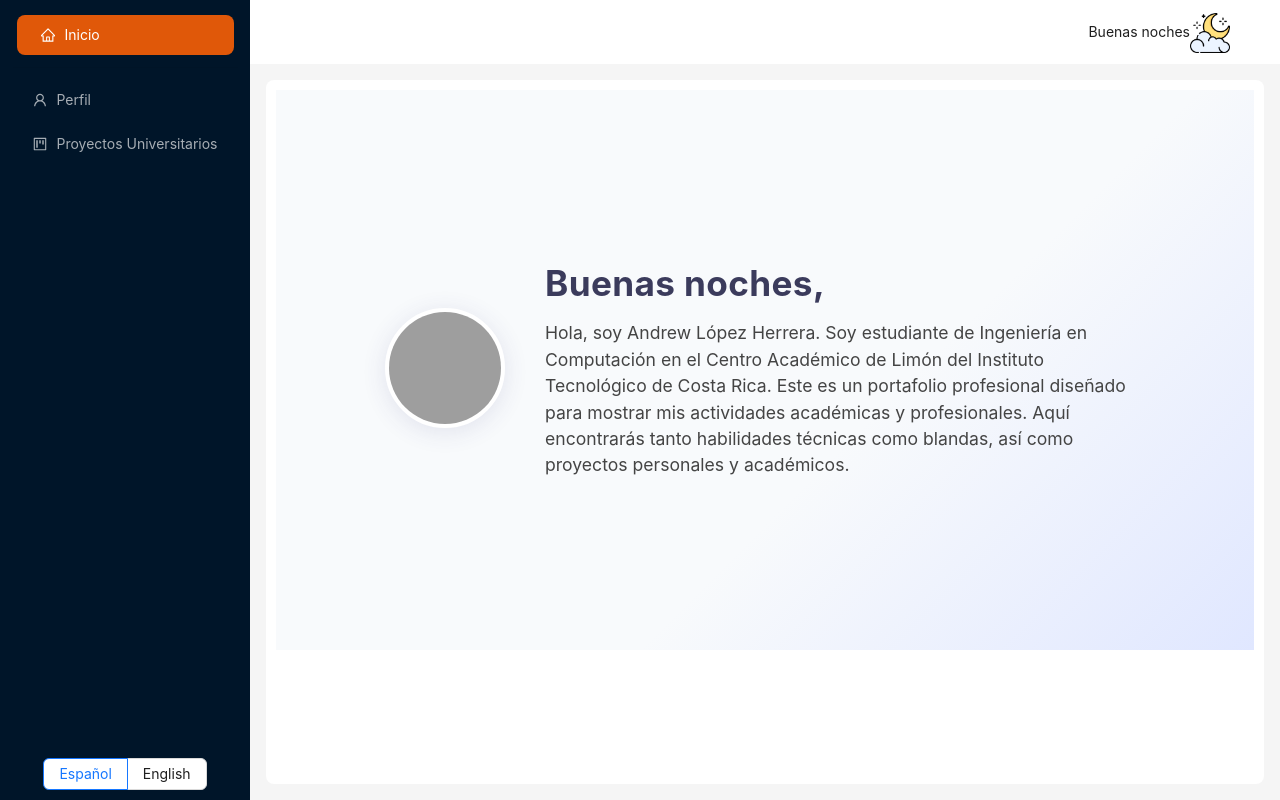
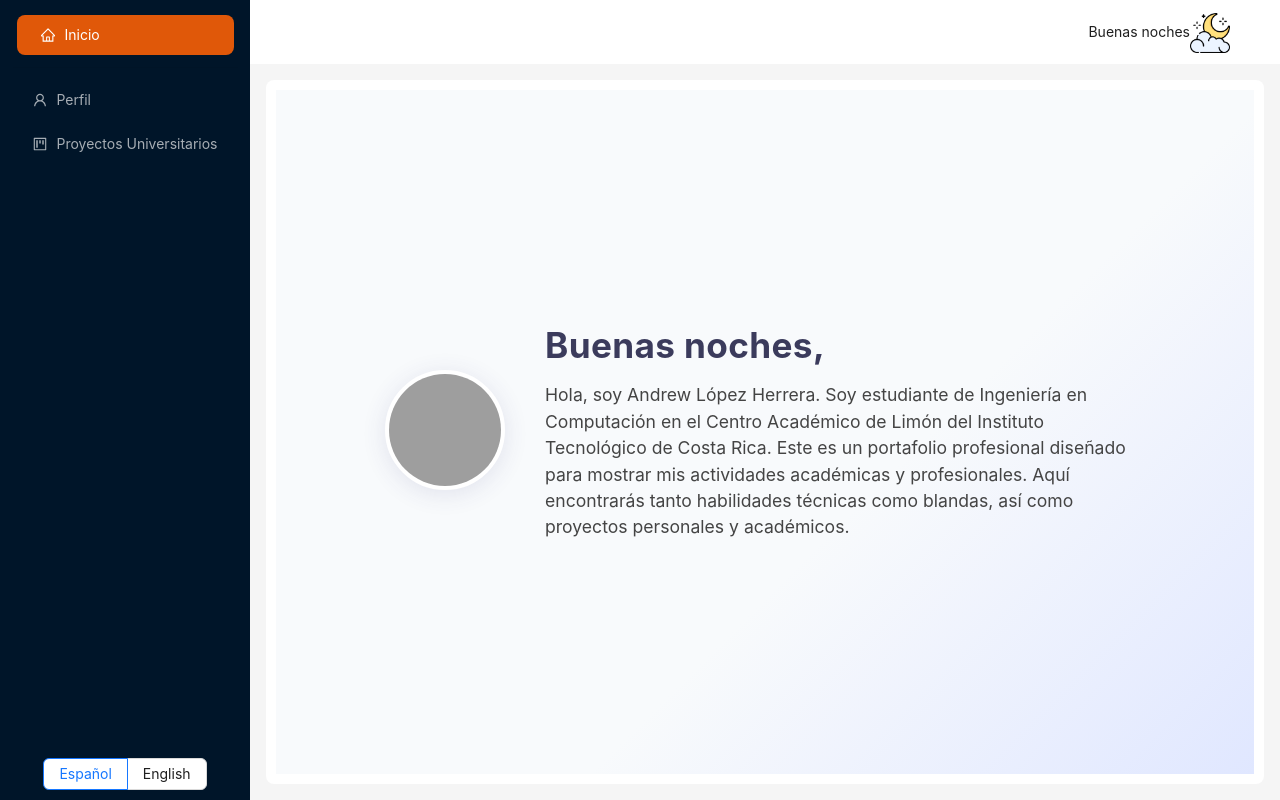
Before and after one commit to AndrewLopezHerrera/AndrewLopezHerreraPerfil, a React (Vite) app in the folder andrewlopezherreraperfil/: page / in a window 1280 px wide. Built offline with nearby package versions, Linux system fonts and the light colour scheme; grey boxes are pictures that could not be loaded; what @react-pdf/renderer would draw is missing.

Commit message:
Corrección errores

```diff
--- a/andrewlopezherreraperfil/src/home/HomeContent.css
+++ b/andrewlopezherreraperfil/src/home/HomeContent.css
@@ -7,6 +7,8 @@
   background: linear-gradient(135deg, #f8fafc 60%, #e0e7ff 100%);
   padding: 2rem 1rem;
   text-align: center;
+  width: 100%;
+  height: 100%;
 }
 
 .hero-avatar-container {
--- a/andrewlopezherreraperfil/src/information/english.json
+++ b/andrewlopezherreraperfil/src/information/english.json
@@ -19,7 +19,7 @@
       "title": "Biography",
       "name": "Andrew López Herrera",
       "career": "Computer Engineering Student",
-      "biography": "I am a Computer Engineering student currently studying at the Limón Academic Center of the Costa Rica Institute of Technology. I really enjoy my career; I have always been fond of computers, so I did not hesitate much when choosing this path. I consider myself someone who adapts easily to changes, so working in different teams is not a problem for me. I am also very interested in topics such as compilers and interpreters, artificial intelligence, robotics, and cybersecurity. I am a person who often leads my peers to achieve a common goal, although I have no problem following a good leader who also guides me towards an objective.",
+      "biography": "I am a Computer Engineering student at the Costa Rica Institute of Technology (TEC) with a solid background in programming, data structures, databases, software design, networks, and operating systems. I have practical experience developing projects that integrate hardware and software, including ESP32 and Arduino microcontrollers, computer vision, and WebSocket-based communication. I possess strong analytical and problem-solving skills, along with knowledge in algorithms, applied mathematics, and project management. I am a proactive and responsible individual with a deep interest in technological innovation. I am seeking an opportunity to apply my technical knowledge in real-world software or engineering projects while continuing to develop my professional and technical skills.",
       "personalData": {
         "cedulaLabel": "ID",
         "cedula": "702950158",
--- a/andrewlopezherreraperfil/src/information/spanish.json
+++ b/andrewlopezherreraperfil/src/information/spanish.json
@@ -19,7 +19,7 @@
             "title": "Biografía",
             "name": "Andrew López Herrera",
             "career": "Estudiante de Ingeniería en Computación",
-            "biography": "Soy un estudiante de Ingeniería en Computación que actualmente está cursando en el Centro Académico de Limón del Tecnológico de Costa Rica. Me gusta mucho la carrera que estudio, siempre he tenido afinidad hacia las computadoras, por lo que no lo dudé mucho al entrar a la carrera. Me considero que se soy una persona que se adapta fácilmente a los cambios, por lo que trabajar en diferentes equipos no me supone un problema. Además, me interesan mucho los temas sobre compiladores e intérpretes, inteligencia artificial, robótica y ciberseguridad. Soy una persona que suele liderar a sus compañeros para que lleguemos a un mismo objetivo, aunque no tengo problema en tener un buen lider que también me guíe hacia un objetivo.",
+            "biography": "Soy estudiante de Ingeniería en Computación en el Tecnológico de Costa Rica, con formación en programación, estructuras de datos, bases de datos, diseño y desarrollo de software, redes y sistemas operativos. Cuento con experiencia práctica en proyectos que integran hardware y software, incluyendo microcontroladores ESP32 y Arduino, visión por computadora y comunicación mediante WebSockets. Tengo sólidos conocimientos en análisis de algoritmos, matemáticas aplicadas y administración de proyectos. Me considero una persona analítica, responsable y con gran interés por la innovación tecnológica. Busco aplicar mis conocimientos en entornos reales de desarrollo e ingeniería de software, contribuyendo al crecimiento de proyectos tecnológicos mientras continuo fortaleciendo mis habilidades profesionales.",
             "personalData": {
                 "cedulaLabel": "Cédula",
                 "cedula": "702950158",
```
